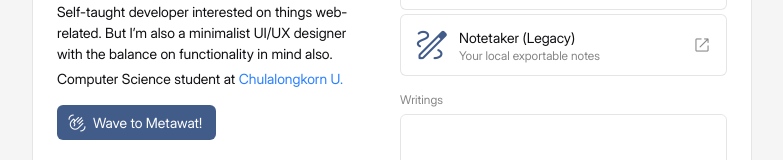
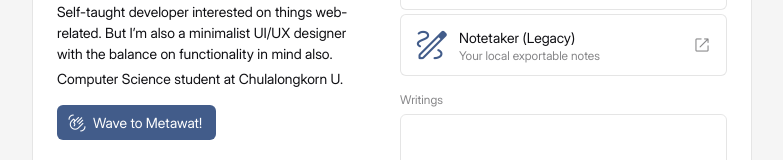
Before and after one commit to pixelpxed/pixelpxed-website, a Next.js app: page / in a window 1280 px wide. Shown: the part 333-493 px from the top of the page, without its empty margins (248-1031 px from the left). Built offline with nearby package versions, Linux system fonts and the light colour scheme; no server answers; the database is empty; a web font is replaced by a local one.

Commit message:
refactor: global <a> coloring scheme

```diff
--- a/components/send/subcomponents/MessageItem.tsx
+++ b/components/send/subcomponents/MessageItem.tsx
@@ -26,7 +26,7 @@ const MessageItem = ({ item, ...props }: MessageItemProps) => {
           hour12: false,
         }).format(new Date(item.created_at))}
       </p>
-      <div className="w-full [&>*>a]:text-blue-500 dark:[&>*>a]:text-blue-400">
+      <div className="w-full [&>*>a]:text-anchor">
         <Linkify
           as={"p"}
           options={{
--- a/pages/index.tsx
+++ b/pages/index.tsx
@@ -2,7 +2,6 @@ import Button from "@/components/common/Button";
 import AppContainer from "@/components/landing/AppContainer";
 import Footer from "@/components/landing/Footer";
 import { createClient } from "@supabase/supabase-js";
-import { GetServerSideProps } from "next";
 import Head from "next/head";
 import Image from "next/image";
 import Link from "next/link";
@@ -148,7 +147,7 @@ const PageLanding = () => {
                 <Link
                   href="https://www.chula.ac.th"
                   target="_blank"
-                  className="text-blue-500 dark:text-blue-400"
+                  className="text-anchor"
                 >
                   Chulalongkorn&nbsp;U.
                 </Link>
--- a/styles/globals.css
+++ b/styles/globals.css
@@ -19,6 +19,7 @@
   --color-outline: hsla(0, 0%, 0%, 0.1);
   --color-danger: var(--color-red-500);
   --color-on-danger: var(--color-white);
+  --color-anchor: var(--Øcolor-blue-500);
 }
 
 :root.dark,
@@ -32,6 +33,7 @@
   --color-outline: var(--color-zinc-700);
   --color-danger: var(--color-red-400);
   --color-on-danger: var(--color-white);
+  --color-anchor: var(--color-blue-400);
 }
 
 @media (prefers-color-scheme: dark) {
@@ -45,6 +47,7 @@
     --color-outline: var(--color-zinc-700);
     --color-danger: var(--color-red-400);
     --color-on-danger: var(--color-white);
+    --color-anchor: var(--color-blue-400);
   }
 }
 
@@ -65,6 +68,7 @@
   --color-outline: var(--color-outline);
   --color-danger: var(--color-danger);
   --color-on-danger: var(--color-on-danger);
+  --color-anchor: var(--color-anchor);
 }
 
 * {
```
